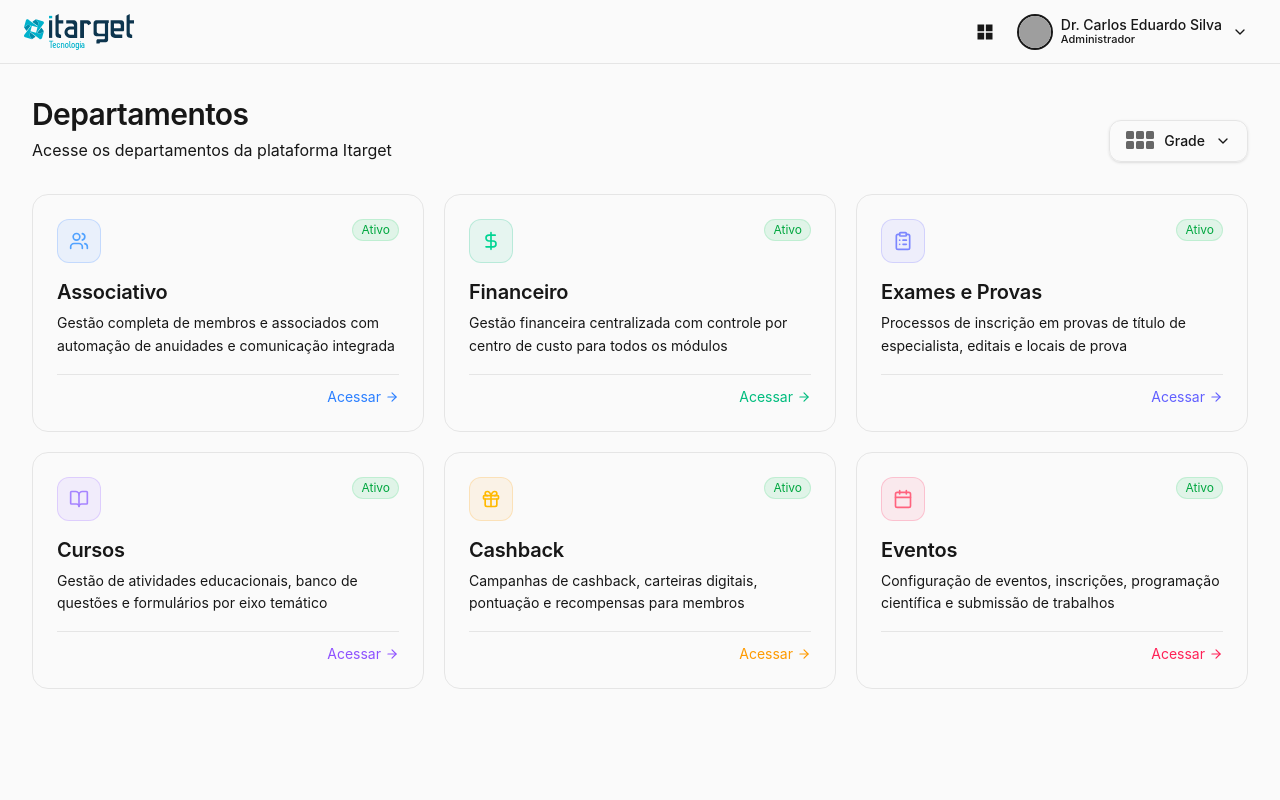
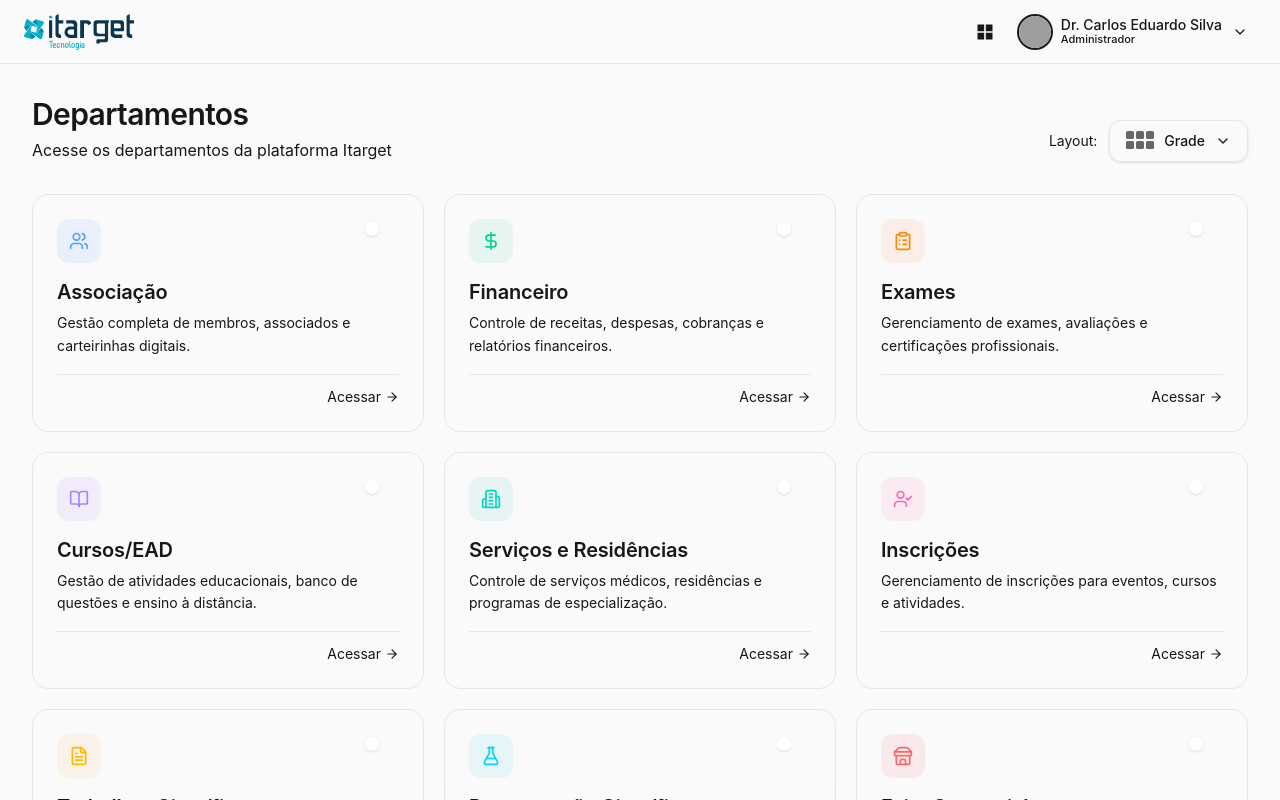
Before and after one commit to adriel-itarget/hubitarget, a React (Vite) app: page /login in a window 1280 px wide. Both pictures are taken after a click on the button "Entrar na plataforma". Built offline with nearby package versions, Linux system fonts and the light colour scheme; grey boxes are pictures that could not be loaded.

Commit message:
feat: 10 departamentos do HTML prototype, menu de acesso rapido e default module login

```diff
--- a/src/app/components/MyModules.tsx
+++ b/src/app/components/MyModules.tsx
@@ -1,80 +1,118 @@
 import { useState, useRef, useEffect } from 'react';
-import { Users, DollarSign, Calendar, BookOpen, Gift, ClipboardList, ArrowRight, ExternalLink, ChevronDown, Check } from 'lucide-react';
+import { Users, DollarSign, Calendar, BookOpen, Gift, ClipboardList, ArrowRight, ExternalLink, ChevronDown, Check, Building2, FileText, FlaskConical, Store, Megaphone, UserCheck } from 'lucide-react';
 import { useNavigate } from 'react-router-dom';
 import { ItargetMark } from './ItargetMark';
 
 const allModules = [
   {
     id: 1,
-    name: 'Associativo',
-    description: 'Gestão completa de membros e associados com automação de anuidades e comunicação integrada',
+    moduleKey: 'associacao',
+    name: 'Associação',
+    description: 'Gestão completa de membros, associados e carteirinhas digitais.',
     icon: Users,
     iconColor: 'text-blue-400',
     accentColor: 'blue' as const,
-    status: 'active',
     route: '/modulo/associacao/dashboard',
   },
   {
     id: 2,
+    moduleKey: 'financeiro',
     name: 'Financeiro',
-    description: 'Gestão financeira centralizada com controle por centro de custo para todos os módulos',
+    description: 'Controle de receitas, despesas, cobranças e relatórios financeiros.',
     icon: DollarSign,
     iconColor: 'text-emerald-400',
     accentColor: 'emerald' as const,
-    status: 'active',
     route: '/modulo/financeiro/dashboard',
   },
   {
     id: 3,
-    name: 'Exames e Provas',
-    description: 'Processos de inscrição em provas de título de especialista, editais e locais de prova',
+    moduleKey: 'exames',
+    name: 'Exames',
+    description: 'Gerenciamento de exames, avaliações e certificações profissionais.',
     icon: ClipboardList,
-    iconColor: 'text-indigo-400',
-    accentColor: 'indigo' as const,
-    status: 'active',
+    iconColor: 'text-orange-400',
+    accentColor: 'orange' as const,
     route: '/modulo/exames/dashboard',
   },
   {
     id: 4,
-    name: 'Cursos',
-    description: 'Gestão de atividades educacionais, banco de questões e formulários por eixo temático',
+    moduleKey: 'cursos',
+    name: 'Cursos/EAD',
+    description: 'Gestão de atividades educacionais, banco de questões e ensino à distância.',
     icon: BookOpen,
     iconColor: 'text-violet-400',
     accentColor: 'violet' as const,
-    status: 'active',
     route: '/modulo/cursos/dashboard',
   },
   {
     id: 5,
-    name: 'Cashback',
-    description: 'Campanhas de cashback, carteiras digitais, pontuação e recompensas para membros',
-    icon: Gift,
-    iconColor: 'text-amber-400',
-    accentColor: 'amber' as const,
-    status: 'active',
-    route: '/modulo/cashback/dashboard',
+    moduleKey: 'servicos-residencias',
+    name: 'Serviços e Residências',
+    description: 'Controle de serviços médicos, residências e programas de especialização.',
+    icon: Building2,
+    iconColor: 'text-teal-400',
+    accentColor: 'teal' as const,
   },
   {
     id: 6,
-    name: 'Eventos',
-    description: 'Configuração de eventos, inscrições, programação científica e submissão de trabalhos',
-    icon: Calendar,
+    moduleKey: 'inscricoes',
+    name: 'Inscrições',
+    description: 'Gerenciamento de inscrições para eventos, cursos e atividades.',
+    icon: UserCheck,
+    iconColor: 'text-pink-400',
+    accentColor: 'pink' as const,
+  },
+  {
+    id: 7,
+    moduleKey: 'trabalhos-cientificos',
+    name: 'Trabalhos Científicos',
+    description: 'Submissão, avaliação e publicação de trabalhos e artigos científicos.',
+    icon: FileText,
+    iconColor: 'text-amber-400',
+    accentColor: 'amber' as const,
+  },
+  {
+    id: 8,
+    moduleKey: 'programacao-cientifica',
+    name: 'Programação Científica',
+    description: 'Montagem de grade de programação, palestras e sessões científicas.',
+    icon: FlaskConical,
+    iconColor: 'text-cyan-400',
+    accentColor: 'cyan' as const,
+  },
+  {
+    id: 9,
+    moduleKey: 'feira-comercial',
+    name: 'Feira Comercial',
+    description: 'Gestão de expositores, estandes e patrocinadores dos eventos.',
+    icon: Store,
+    iconColor: 'text-red-400',
+    accentColor: 'red' as const,
+  },
+  {
+    id: 10,
+    moduleKey: 'marketing',
+    name: 'Marketing',
+    description: 'Gerencie seu aplicativo, sites ou envie newsletter.',
+    icon: Megaphone,
     iconColor: 'text-rose-400',
     accentColor: 'rose' as const,
-    status: 'active',
-    route: '/modulo/eventos/dashboard',
   },
 ];
 
-type AccentColor = 'blue' | 'emerald' | 'indigo' | 'violet' | 'amber' | 'rose';
+type AccentColor = 'blue' | 'emerald' | 'orange' | 'violet' | 'teal' | 'pink' | 'amber' | 'cyan' | 'red' | 'rose';
 
 const AC: Record<AccentColor, { bg: string; border: string; text: string; glow: string; grad: string }> = {
   blue:    { bg: 'bg-blue-500/8',    border: 'border-blue-500/20',    text: 'text-blue-500',    glow: 'rgba(59,130,246,0.15)',  grad: 'from-blue-500/10 to-blue-500/3' },
   emerald: { bg: 'bg-emerald-500/8', border: 'border-emerald-500/20', text: 'text-emerald-500', glow: 'rgba(16,185,129,0.15)',  grad: 'from-emerald-500/10 to-emerald-500/3' },
-  indigo:  { bg: 'bg-indigo-500/8',  border: 'border-indigo-500/20',  text: 'text-indigo-500',  glow: 'rgba(99,102,241,0.15)',  grad: 'from-indigo-500/10 to-indigo-500/3' },
+  orange:  { bg: 'bg-orange-500/8',  border: 'border-orange-500/20',  text: 'text-orange-500',  glow: 'rgba(249,115,22,0.15)',  grad: 'from-orange-500/10 to-orange-500/3' },
   violet:  { bg: 'bg-violet-500/8',  border: 'border-violet-500/20',  text: 'text-violet-500',  glow: 'rgba(139,92,246,0.15)',  grad: 'from-violet-500/10 to-violet-500/3' },
+  teal:    { bg: 'bg-teal-500/8',    border: 'border-teal-500/20',    text: 'text-teal-500',    glow: 'rgba(20,184,166,0.15)',  grad: 'from-teal-500/10 to-teal-500/3' },
+  pink:    { bg: 'bg-pink-500/8',    border: 'border-pink-500/20',    text: 'text-pink-500',    glow: 'rgba(236,72,153,0.15)',  grad: 'from-pink-500/10 to-pink-500/3' },
   amber:   { bg: 'bg-amber-500/8',   border: 'border-amber-500/20',   text: 'text-amber-500',   glow: 'rgba(245,158,11,0.15)',  grad: 'from-amber-500/10 to-amber-500/3' },
-  rose:    { bg: 'bg-rose-500/8',    border: 'border-rose-500/20',    text: 'text-rose-500',     glow: 'rgba(244,63,94,0.15)',   grad: 'from-rose-500/10 to-rose-500/3' },
+  cyan:    { bg: 'bg-cyan-500/8',    border: 'border-cyan-500/20',    text: 'text-cyan-500',    glow: 'rgba(6,182,212,0.15)',   grad: 'from-cyan-500/10 to-cyan-500/3' },
+  red:     { bg: 'bg-red-500/8',     border: 'border-red-500/20',     text: 'text-red-500',     glow: 'rgba(239,68,68,0.15)',   grad: 'from-red-500/10 to-red-500/3' },
+  rose:    { bg: 'bg-rose-500/8',    border: 'border-rose-500/20',    text: 'text-rose-500',    glow: 'rgba(244,63,94,0.15)',   grad: 'from-rose-500/10 to-rose-500/3' },
 };
 
 type ViewMode = 'grid' | 'list' | 'compact' | 'vitrine' | 'launcher' | 'bento' | 'orbital';
@@ -215,33 +253,67 @@ function LayoutDropdown({ viewMode, onChange }: { viewMode: ViewMode; onChange:
   );
 }
 
+const STORAGE_KEY = 'hubitarget_default_module';
+
 export function MyModules() {
   const navigate = useNavigate();
   const [viewMode, setViewMode] = useState<ViewMode>('grid');
   const [orbitalHover, setOrbitalHover] = useState<number | null>(null);
+  const [defaultModule, setDefaultModule] = useState<string | null>(() => {
+    try { return localStorage.getItem(STORAGE_KEY); } catch { return null; }
+  });
+
+  const handleSetDefault = (moduleKey: string, e: React.MouseEvent) => {
+    e.stopPropagation();
+    const newValue = defaultModule === moduleKey ? null : moduleKey;
+    setDefaultModule(newValue);
+    try {
+      if (newValue) {
+        localStorage.setItem(STORAGE_KEY, newValue);
+      } else {
+        localStorage.removeItem(STORAGE_KEY);
+      }
+    } catch {}
+  };
+
+  const getModuleName = (id: string) => allModules.find(m => m.moduleKey === id)?.name || '';
+  const visibleModules = allModules.filter(m => !m.hidden);
 
   /* ── Grid ── */
   const renderGrid = () => (
     <div className="grid grid-cols-1 md:grid-cols-2 lg:grid-cols-3 gap-5">
-      {allModules.map((mod) => {
+      {visibleModules.map((mod) => {
         const Icon = mod.icon;
         const ac = AC[mod.accentColor];
+        const isDefault = defaultModule === mod.moduleKey;
         return (
           <div key={mod.id} onClick={() => navigate(mod.route)}
-            className="group bg-card border border-border rounded-2xl p-6 hover:shadow-md hover:border-primary/20 transition-all cursor-pointer flex flex-col gap-4"
+            className={`group bg-card/80 backdrop-blur-sm border rounded-2xl p-6 hover:shadow-md transition-all cursor-pointer flex flex-col gap-4 ${
+              isDefault ? 'border-primary/40 shadow-sm' : 'border-border hover:border-primary/20'
+            }`}
           >
             <div className="flex items-start justify-between">
-              <div className={`w-11 h-11 rounded-xl ${ac.bg} border ${ac.border} flex items-center justify-center`}>
+              <div className={`w-11 h-11 rounded-xl ${ac.bg} flex items-center justify-center`}>
                 <Icon className={`w-5 h-5 ${mod.iconColor}`} />
               </div>
-              <span className="text-xs px-2 py-0.5 rounded-full bg-green-500/10 text-green-600 border border-green-500/15">Ativo</span>
+              <button
+                onClick={(e) => handleSetDefault(mod.moduleKey, e)}
+                title={isDefault ? 'Acesso padrão ativo — clique para desabilitar' : 'Definir como acesso padrão'}
+                className={`relative inline-flex h-5 w-9 items-center rounded-full transition-colors ${
+                  isDefault ? 'bg-primary' : 'bg-muted-foreground/30'
+                }`}
+              >
+                <span className={`inline-block h-3.5 w-3.5 rounded-full bg-white shadow-sm transition-transform ${
+                  isDefault ? 'translate-x-4.5' : 'translate-x-0.5'
+                }`} />
+              </button>
             </div>
             <div className="flex-1">
               <h3 className="font-semibold mb-1.5 group-hover:text-primary transition-colors">{mod.name}</h3>
               <p className="text-sm text-muted-foreground line-clamp-2 leading-relaxed">{mod.description}</p>
             </div>
             <div className="flex items-center justify-end pt-3 border-t border-border">
-              <span className={`flex items-center gap-1 text-sm ${ac.text} group-hover:gap-2 transition-all`}>
+              <span className="flex items-center gap-1 text-sm text-card-foreground group-hover:gap-2 transition-all">
                 Acessar <ArrowRight className="w-3.5 h-3.5" />
               </span>
             </div>
@@ -254,22 +326,35 @@ export function MyModules() {
   /* ── List ── */
   const renderList = () => (
     <div className="space-y-2">
-      {allModules.map((mod) => {
+      {visibleModules.map((mod) => {
         const Icon = mod.icon;
         const ac = AC[mod.accentColor];
+        const isDefault = defaultModule === mod.moduleKey;
         return (
           <div key={mod.id} onClick={() => navigate(mod.route)}
-            className="group bg-card border border-border rounded-xl px-5 py-4 hover:shadow-sm hover:border-primary/20 transition-all cursor-pointer flex items-center gap-5"
+            className={`group bg-card/80 backdrop-blur-sm border rounded-xl px-5 py-4 hover:shadow-sm transition-all cursor-pointer flex items-center gap-5 ${
+              isDefault ? 'border-primary/40' : 'border-border hover:border-primary/20'
+            }`}
           >
-            <div className={`w-10 h-10 rounded-xl ${ac.bg} border ${ac.border} flex items-center justify-center flex-shrink-0`}>
+            <div className={`w-10 h-10 rounded-xl ${ac.bg} flex items-center justify-center flex-shrink-0`}>
               <Icon className={`w-5 h-5 ${mod.iconColor}`} />
             </div>
             <div className="flex-1 min-w-0">
               <h3 className="font-medium group-hover:text-primary transition-colors">{mod.name}</h3>
               <p className="text-sm text-muted-foreground truncate mt-0.5">{mod.description}</p>
             </div>
-            <span className="text-xs px-2 py-0.5 rounded-full bg-green-500/10 text-green-600 border border-green-500/15 flex-shrink-0">Ativo</span>
-            <span className={`flex items-center gap-1 text-sm ${ac.text} group-hover:gap-2 transition-all flex-shrink-0`}>
+            <button
+              onClick={(e) => handleSetDefault(mod.moduleKey, e)}
+              title={isDefault ? 'Acesso padrão ativo' : 'Definir como acesso padrão'}
+              className={`relative inline-flex h-5 w-9 items-center rounded-full transition-colors flex-shrink-0 ${
+                isDefault ? 'bg-primary' : 'bg-muted-foreground/30'
+              }`}
+            >
+              <span className={`inline-block h-3.5 w-3.5 rounded-full bg-white shadow-sm transition-transform ${
+                isDefault ? 'translate-x-4.5' : 'translate-x-0.5'
+              }`} />
+            </button>
+            <span className="flex items-center gap-1 text-sm text-card-foreground group-hover:gap-2 transition-all flex-shrink-0">
               Acessar <ArrowRight className="w-3.5 h-3.5" />
             </span>
           </div>
@@ -280,13 +365,13 @@ export function MyModules() {
 
   /* ── Compact ── */
   const renderCompact = () => (
-    <div className="bg-card border border-border rounded-xl overflow-hidden">
-      {allModules.map((mod, idx) => {
+    <div className="bg-card/80 backdrop-blur-sm border border-border rounded-xl overflow-hidden">
+      {visibleModules.map((mod, idx) => {
         const Icon = mod.icon;
         const ac = AC[mod.accentColor];
         return (
           <div key={mod.id} onClick={() => navigate(mod.route)}
-            className={`group flex items-center gap-4 px-5 py-3 hover:bg-muted/40 transition-colors cursor-pointer ${idx < allModules.length - 1 ? 'border-b border-border' : ''}`}
+            className={`group flex items-center gap-4 px-5 py-3 hover:bg-muted/40 transition-colors cursor-pointer ${idx < visibleModules.length - 1 ? 'border-b border-border' : ''}`}
           >
             <div className={`w-8 h-8 rounded-lg ${ac.bg} flex items-center justify-center flex-shrink-0`}>
               <Icon className={`w-4 h-4 ${mod.iconColor}`} />
@@ -295,8 +380,7 @@ export function MyModules() {
               <span className="font-medium text-sm whitespace-nowrap">{mod.name}</span>
               <span className="text-xs text-muted-foreground truncate hidden md:block">{mod.description}</span>
             </div>
-            <span className="text-xs bg-green-500/10 text-green-600 px-2 py-0.5 rounded-full flex-shrink-0">Ativo</span>
-            <ExternalLink className={`w-3.5 h-3.5 ${ac.text} opacity-0 group-hover:opacity-100 transition-opacity flex-shrink-0`} />
+            <ExternalLink className="w-3.5 h-3.5 text-muted-foreground opacity-0 group-hover:opacity-100 transition-opacity flex-shrink-0" />
           </div>
         );
       })}
@@ -306,12 +390,12 @@ export function MyModules() {
   /* ── Vitrine ── */
   const renderVitrine = () => (
     <div className="grid grid-cols-1 md:grid-cols-2 gap-5">
-      {allModules.map((mod) => {
+      {visibleModules.map((mod) => {
         const Icon = mod.icon;
         const ac = AC[mod.accentColor];
         return (
           <div key={mod.id} onClick={() => navigate(mod.route)}
-            className="group bg-card border border-border rounded-2xl overflow-hidden hover:shadow-lg hover:border-primary/20 transition-all cursor-pointer flex"
+            className="group bg-card/80 backdrop-blur-sm border border-border rounded-2xl overflow-hidden hover:shadow-lg hover:border-primary/20 transition-all cursor-pointer flex"
           >
             <div className={`w-1.5 flex-shrink-0 bg-gradient-to-b ${ac.grad}`} />
             <div className="flex-1 p-6 flex items-center gap-5">
@@ -335,12 +419,12 @@ export function MyModules() {
   /* ── Launcher ── */
   const renderLauncher = () => (
     <div className="grid grid-cols-3 sm:grid-cols-4 md:grid-cols-6 gap-4">
-      {allModules.map((mod) => {
+      {visibleModules.map((mod) => {
         const Icon = mod.icon;
         const ac = AC[mod.accentColor];
         return (
           <div key={mod.id} onClick={() => navigate(mod.route)}
-            className="group flex flex-col items-center gap-3 p-5 rounded-2xl bg-card border border-border hover:shadow-md hover:border-primary/20 hover:scale-105 transition-all cursor-pointer"
+            className="group flex flex-col items-center gap-3 p-5 rounded-2xl bg-card/80 backdrop-blur-sm border border-border hover:shadow-md hover:border-primary/20 hover:scale-105 transition-all cursor-pointer"
           >
             <div className={`w-14 h-14 rounded-2xl ${ac.bg} border ${ac.border} flex items-center justify-center`}>
               <Icon className={`w-7 h-7 ${mod.iconColor}`} />
@@ -354,7 +438,7 @@ export function MyModules() {
 
   /* ── Bento ── */
   const renderBento = () => {
-    const [m1, m2, m3, m4, m5, m6] = allModules;
+    const [m1, m2, m3, m4, m5, m6] = visibleModules;
     return (
       <div
         className="grid gap-4"
@@ -380,7 +464,6 @@ export function MyModules() {
                 <div className={`w-16 h-16 rounded-2xl ${ac.bg} border-2 ${ac.border} flex items-center justify-center backdrop-blur-sm`}>
                   <Icon className={`w-8 h-8 ${m1.iconColor}`} />
                 </div>
-                <span className="text-xs px-2.5 py-1 rounded-full bg-green-500/15 text-green-600 border border-green-500/20">Ativo</span>
               </div>
 
               <div className="relative z-10">
@@ -452,7 +535,7 @@ export function MyModules() {
   const cx = W / 2, cy = H / 2;
   const radius = 210;
 
-  const nodePositions = allModules.map((_, i) => {
+  const nodePositions = visibleModules.map((_, i) => {
     const angle = (i * 60 - 90) * Math.PI / 180;
     return { x: cx + radius * Math.cos(angle), y: cy + radius * Math.sin(angle) };
   });
@@ -483,7 +566,7 @@ export function MyModules() {
 
           {/* Connection lines */}
           {nodePositions.map((pos, i) => {
-            const mod = allModules[i];
+            const mod = visibleModules[i];
             const ac = AC[mod.accentColor];
             const isHov = orbitalHover === mod.id;
             return (
@@ -526,7 +609,7 @@ export function MyModules() {
         </div>
 
         {/* Module nodes */}
-        {allModules.map((mod, i) => {
+        {visibleModules.map((mod, i) => {
           const Icon = mod.icon;
           const pos = nodePositions[i];
           const ac = AC[mod.accentColor];
@@ -598,7 +681,7 @@ export function MyModules() {
   };
 
   return (
-    <div className="min-h-screen bg-background">
+    <div className="min-h-screen bg-gradient-to-b from-muted/40 to-background">
       <div className="px-8 py-8">
         <div className="max-w-7xl mx-auto">
 
@@ -608,7 +691,10 @@ export function MyModules() {
               <h1 className="text-3xl mb-1.5">Departamentos</h1>
               <p className="text-muted-foreground">Acesse os departamentos da plataforma Itarget</p>
             </div>
-            <LayoutDropdown viewMode={viewMode} onChange={setViewMode} />
+            <div className="flex items-center gap-3">
+              <span className="text-sm text-muted-foreground">Layout:</span>
+              <LayoutDropdown viewMode={viewMode} onChange={setViewMode} />
+            </div>
           </div>
 
           {renderContent()}
--- a/src/app/components/QuickAccessMenu.tsx
+++ b/src/app/components/QuickAccessMenu.tsx
@@ -1,5 +1,5 @@
 import { useState, useRef, useEffect, useCallback } from 'react';
-import { Search, Users, Calendar, DollarSign, FileText, Settings, BarChart3, Building2, Tags, CreditCard, UserPlus, FileCheck, Briefcase, X, Zap, ClipboardList, BookOpen, Gift, LayoutGrid, Package, ChevronRight, ChevronLeft, Lock, Monitor, Languages, MessageSquare, Upload, ToggleRight, Vote, Layers, Info } from 'lucide-react';
+import { Search, Users, Calendar, DollarSign, FileText, Settings, BarChart3, Building2, Tags, CreditCard, UserPlus, FileCheck, Briefcase, X, Zap, ClipboardList, BookOpen, Gift, LayoutGrid, Package, ChevronRight, ChevronLeft, Lock, Monitor, Languages, MessageSquare, Upload, ToggleRight, Vote, Layers, Info, FlaskConical, Store, Megaphone, UserCheck } from 'lucide-react';
 import { useNavigate } from 'react-router-dom';
 
 function WidgetsIcon({ className }: { className?: string }) {
@@ -15,12 +15,16 @@ interface QuickAccessMenuProps {
 }
 
 const MODULES = [
-  { id: 'associacao', label: 'Associação',  description: 'Gestão de associados e anuidades', Icon: Users,         color: '#60a5fa', route: '/modulo/associacao/dashboard' },
-  { id: 'financeiro', label: 'Financeiro',  description: 'Lançamentos, cobranças e relatórios', Icon: DollarSign,    color: '#34d399', route: '/modulo/financeiro/dashboard' },
-  { id: 'exames',     label: 'Exames',      description: 'Processos e certificações', Icon: ClipboardList, color: '#818cf8', route: '/modulo/exames/dashboard' },
-  { id: 'cursos',     label: 'Cursos',      description: 'Educação e atividades', Icon: BookOpen,      color: '#a78bfa', route: '/modulo/cursos/dashboard' },
-  { id: 'cashback',   label: 'Cashback',    description: 'Campanhas e benefícios', Icon: Gift,          color: '#fbbf24', route: '/modulo/cashback/dashboard' },
-  { id: 'eventos',    label: 'Eventos',     description: 'Organização e inscrições', Icon: Calendar,      color: '#fb7185', route: '/modulo/eventos/dashboard' },
+  { id: 'associacao',           label: 'Associação',             description: 'Gestão de membros e carteirinhas',      Icon: Users,         color: '#60a5fa', route: '/modulo/associacao/dashboard' },
+  { id: 'financeiro',           label: 'Financeiro',             description: 'Receitas, despesas e cobranças',        Icon: DollarSign,    color: '#34d399', route: '/modulo/financeiro/dashboard' },
+  { id: 'exames',               label: 'Exames',                 description: 'Certificações e avaliações',            Icon: ClipboardList,color: '#fb923c', route: '/modulo/exames/dashboard' },
+  { id: 'cursos',               label: 'Cursos/EAD',             description: 'Educação e banco de questões',          Icon: BookOpen,      color: '#a78bfa', route: '/modulo/cursos/dashboard' },
+  { id: 'servicos-residencias', label: 'Serviços e Residências', description: 'Especializações e programas',            Icon: Building2,     color: '#2dd4bf', route: '' },
+  { id: 'inscricoes',           label: 'Inscrições',             description: 'Eventos e atividades',                   Icon: UserCheck,     color: '#f472b6', route: '' },
+  { id: 'trabalhos-cientificos',label: 'Trabalhos Científicos',  description: 'Artigos e publicações',                 Icon: FileText,      color: '#fbbf24', route: '' },
+  { id: 'programacao-cientifica',label:'Programação Científica', description: 'Palestras e sessões',                    Icon: FlaskConical,  color: '#22d3ee', route: '' },
+  { id: 'feira-comercial',      label: 'Feira Comercial',        description: 'Expositores e estandes',                Icon: Store,         color: '#f87171', route: '' },
+  { id: 'marketing',            label: 'Marketing',              description: 'Aplicativo e newsletter',               Icon: Megaphone,     color: '#fb7193', route: '' },
 ];
 
 const ENTITY_ITEMS = [
@@ -212,7 +216,7 @@ export function QuickAccessMenu({ currentModule }: QuickAccessMenuProps) {
                 onClick={() => { setActiveTab('quick'); setSettingsStack([]); }}
                 className={`flex-1 flex items-center justify-center gap-2 px-3 py-1.5 rounded-md text-sm font-medium transition-all ${
                   activeTab === 'quick'
-                    ? 'bg-card text-foreground shadow-sm'
+                    ? 'bg-primary text-primary-foreground shadow-sm'
                     : 'text-muted-foreground hover:text-foreground'
                 }`}
               >
@@ -223,7 +227,7 @@ export function QuickAccessMenu({ currentModule }: QuickAccessMenuProps) {
                 onClick={() => setActiveTab('settings')}
                 className={`flex-1 flex items-center justify-center gap-2 px-3 py-1.5 rounded-md text-sm font-medium transition-all ${
                   activeTab === 'settings'
-                    ? 'bg-card text-foreground shadow-sm'
+                    ? 'bg-primary text-primary-foreground shadow-sm'
                     : 'text-muted-foreground hover:text-foreground'
                 }`}
               >
@@ -278,10 +282,9 @@ export function QuickAccessMenu({ currentModule }: QuickAccessMenuProps) {
                           >
                             <mod.Icon className="w-4 h-4" style={{ color: mod.color }} />
                           </div>
-                          <div className="min-w-0">
-                            <p className="text-sm font-medium truncate">{mod.label}</p>
-                            <p className="text-[11px] text-muted-foreground leading-tight line-clamp-1">{mod.description}</p>
-                          </div>
+                           <div className="min-w-0">
+                             <p className="text-sm font-medium truncate">{mod.label}</p>
+                           </div>
                         </button>
                       ))}
                     </div>
--- a/src/app/pages/LoginPage.tsx
+++ b/src/app/pages/LoginPage.tsx
@@ -27,7 +27,6 @@ export function LoginPage({ onLogin }: LoginPageProps) {
         entityName: 'Sociedade Brasileira de Cardiologia',
       }));
       onLogin();
-      navigate('/hub/modulos');
     } else {
       setError('E-mail ou senha incorretos.');
     }
```
Also changed, not shown: src/app/App.tsx (+25 -2 lines).
